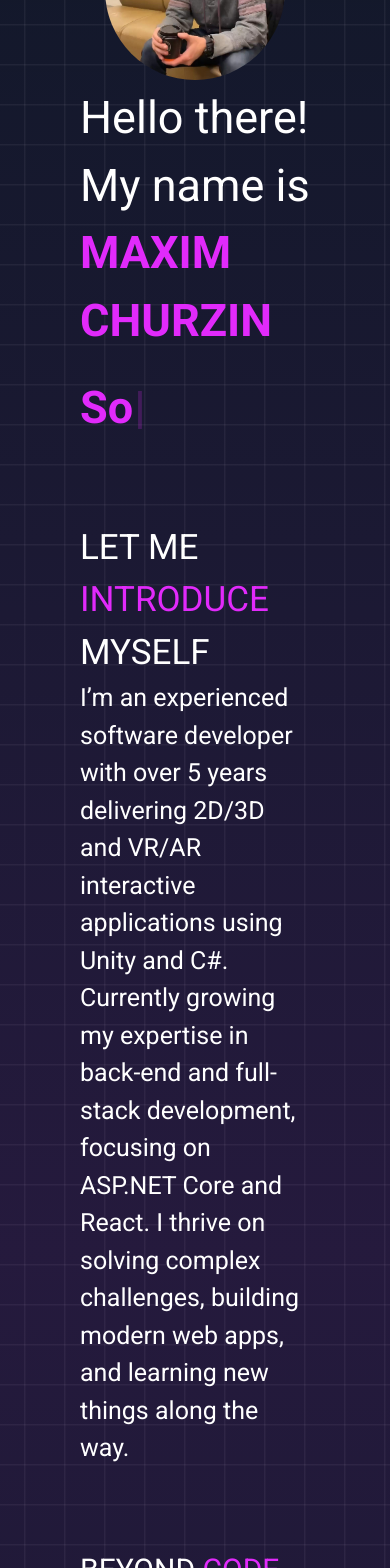
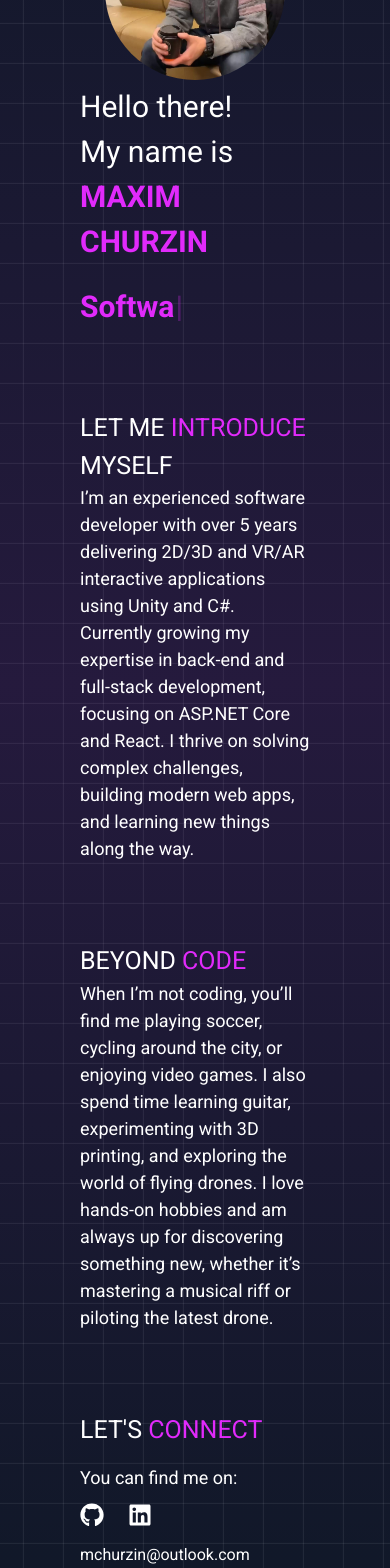
Before and after one commit to UnderKitten/MyPortfolio, a React (Vite) app in the folder client/: page /#/ in a window 390 px wide. Shown: the part 240-1808 px from the top of the page. Built offline with nearby package versions, Linux system fonts and the light colour scheme; no server answers.

Commit message:
Font edits for smaller screens

```diff
--- a/client/src/Pages/Home.jsx
+++ b/client/src/Pages/Home.jsx
@@ -7,14 +7,14 @@ const Home = () => {
     <div className="px-10">
       <div className="flex sm:flex-row flex-col-reverse text-[45px] justify-between items-center gap-1">
         <div>
-          <h1>Hello there!</h1>
-          <h1>
+          <h1 className="text-[30px] sm:text-[45px]">Hello there!</h1>
+          <h1 className="text-[30px] sm:text-[45px]">
             My name is{" "}
             <strong className="text-fuchsia-500 uppercase">
               Maxim Churzin
             </strong>
           </h1>
-          <div className="text-fuchsia-500 font-bold pt-5">
+          <div className="text-fuchsia-500 font-bold pt-5 text-[30px] sm:text-[45px]">
             <Position />
           </div>
         </div>
@@ -31,10 +31,10 @@ const Home = () => {
         animate={{ opacity: 1 }}
         transition={{ duration: 1, delay: 0.5 }}
       >
-        <h2 className="text-[35px] uppercase">
+        <h2 className="uppercase text-[25px] sm:text-[35px]">
           Let me <span className="text-fuchsia-500">introduce</span> myself
         </h2>
-        <p className="text-[25px]">
+        <p className="text-[18px] sm:text-[25px]">
           I’m an experienced software developer with over 5 years delivering
           2D/3D and VR/AR interactive applications using Unity and C#. Currently
           growing my expertise in back-end and full-stack development, focusing
@@ -49,10 +49,10 @@ const Home = () => {
         animate={{ opacity: 1 }}
         transition={{ duration: 1, delay: 1 }}
       >
-        <h2 className="text-[30px] uppercase">
+        <h2 className="uppercase text-[25px] sm:text-[30px]">
           Beyond <span className="text-fuchsia-500">code</span>
         </h2>
-        <p className="text-[25px]">
+        <p className="text-[18px] sm:text-[25px]">
           When I’m not coding, you’ll find me playing soccer, cycling around the
           city, or enjoying video games. I also spend time learning guitar,
           experimenting with 3D printing, and exploring the world of flying
@@ -68,10 +68,10 @@ const Home = () => {
         animate={{ opacity: 1 }}
         transition={{ duration: 1, delay: 1.5 }}
       >
-        <h2 className="text-[35px] uppercase mb-4">
+        <h2 className="text-[25px] sm:text-[35px] uppercase mb-4">
           Let's <span className="text-fuchsia-500">connect</span>
         </h2>
-        <p className="mb-3 text-[25px]">You can find me on:</p>
+        <p className="mb-3 text-[18px] sm:text-[25px]">You can find me on:</p>
         <ul className="flex gap-6 justify-start mb-4 text-2xl">
           <li>
             <a
@@ -96,7 +96,7 @@ const Home = () => {
             </a>
           </li>
         </ul>
-        <p className="text-[20px]">mchurzin@outlook.com</p>
+        <p className="text-[16px] sm:text-[20px]">mchurzin@outlook.com</p>
       </motion.div>
     </div>
   );
--- a/client/src/Pages/ProjectDetail.jsx
+++ b/client/src/Pages/ProjectDetail.jsx
@@ -25,7 +25,7 @@ const ProjectDetail = () => {
         />
       </div>
       <div className="w-full lg:w-1/2 flex flex-col gap-4 items-start">
-        <h2 className="text-3xl font-bold text-fuchsia-400 mb-2">
+        <h2 className="text-2xl sm:text-3xl font-bold text-fuchsia-400 mb-2">
           {project.title}
         </h2>
         <div className="text-white/90 text-lg mb-4 [&_p]:mb-4 [&_ul]:mb-4 [&_ol]:mb-4">
```
